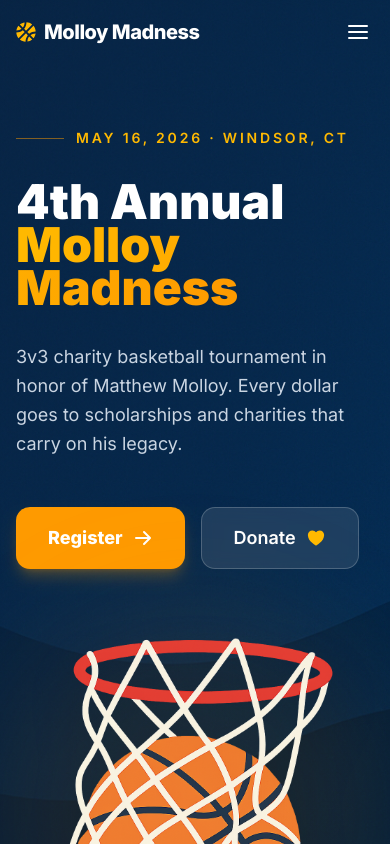
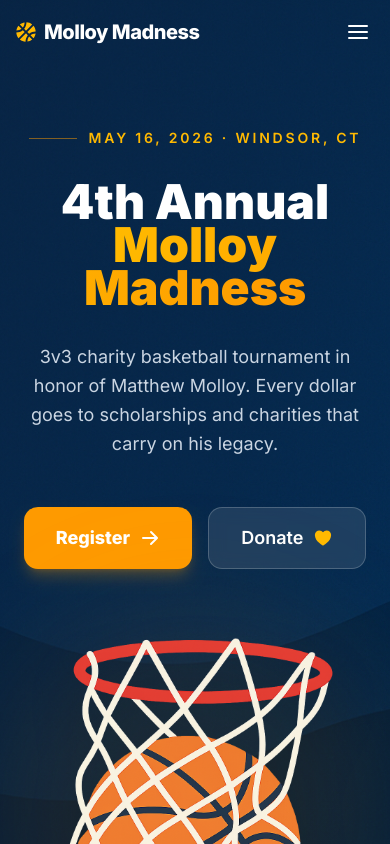
Before and after one commit to mosgood3/MolloyFoundation, a Next.js app: page / in a window 390 px wide. Shown: the top 844 px of the page. Built offline with nearby package versions, Linux system fonts and the light colour scheme; no server answers.

Commit message:
Center hero section content on mobile

```diff
--- a/components/herosection.tsx
+++ b/components/herosection.tsx
@@ -14,8 +14,8 @@ export default function HeroSection() {
 
       <div className="relative max-w-7xl mx-auto px-4 sm:px-6 lg:px-8 pt-32 pb-24 w-full">
         <div className="flex flex-col lg:flex-row items-center gap-16">
-          <div className="lg:w-3/5 space-y-8">
-            <div className="flex items-center gap-3">
+          <div className="lg:w-3/5 space-y-8 text-center lg:text-left">
+            <div className="flex items-center justify-center lg:justify-start gap-3">
               <span className="h-px w-12 bg-amber-500/50" />
               <span className="text-amber-400 font-semibold tracking-[0.2em] uppercase text-sm">
                 May 16, 2026 &middot; Windsor, CT
@@ -29,12 +29,12 @@ export default function HeroSection() {
               </span>
             </h1>
 
-            <p className="text-slate-300 text-lg md:text-xl leading-relaxed max-w-xl">
+            <p className="text-slate-300 text-lg md:text-xl leading-relaxed max-w-xl mx-auto lg:mx-0">
               3v3 charity basketball tournament in honor of Matthew Molloy.
               Every dollar goes to scholarships and charities that carry on his legacy.
             </p>
 
-            <div className="flex flex-wrap gap-4 pt-4">
+            <div className="flex flex-wrap justify-center lg:justify-start gap-4 pt-4">
               <Link
                 href="/register"
                 className="group inline-flex items-center gap-2.5 px-8 py-4 bg-amber-500 text-white font-extrabold text-lg rounded-xl hover:bg-amber-600 active:scale-[0.98] transition-all shadow-lg shadow-amber-500/25"
```
